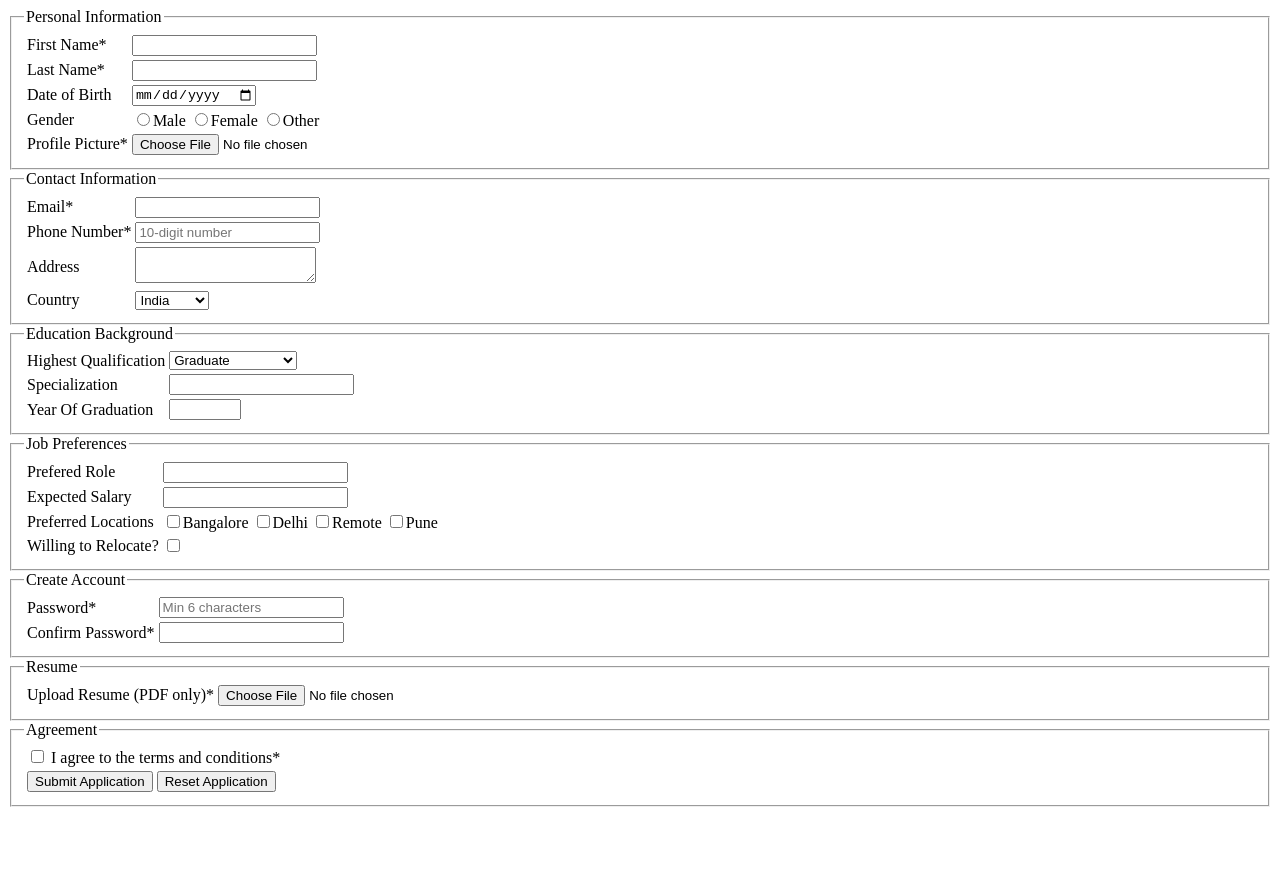
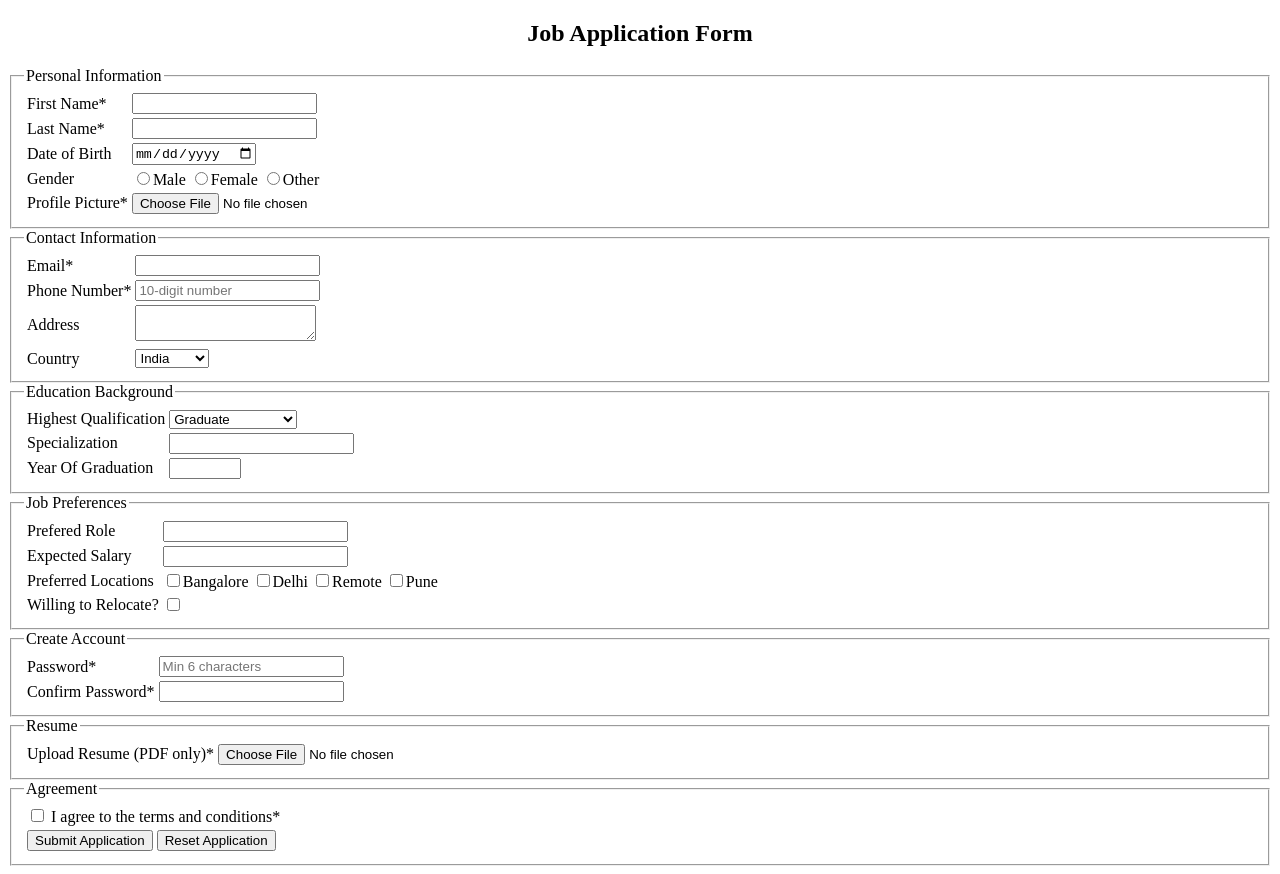
Before and after one commit to Aravindreddy9676/Job_Applicatioon_form, a plain HTML site: page Job_Application_Form.html in a window 1280 px wide. Before the commit the page ends 815 px from the top, so only its background shows below. Drawn offline with Linux system fonts and the light colour scheme.

Commit message:
Update Job_Application_Form.html

```diff
--- a/Job_Application_Form.html
+++ b/Job_Application_Form.html
@@ -6,6 +6,7 @@
     <title>Job Application Form</title>
 </head>
 <body>
+    <h2 style="text-align: center;">Job Application Form</h2>
     <form action="">
         <fieldset>
             <legend>Personal Information</legend>
```
